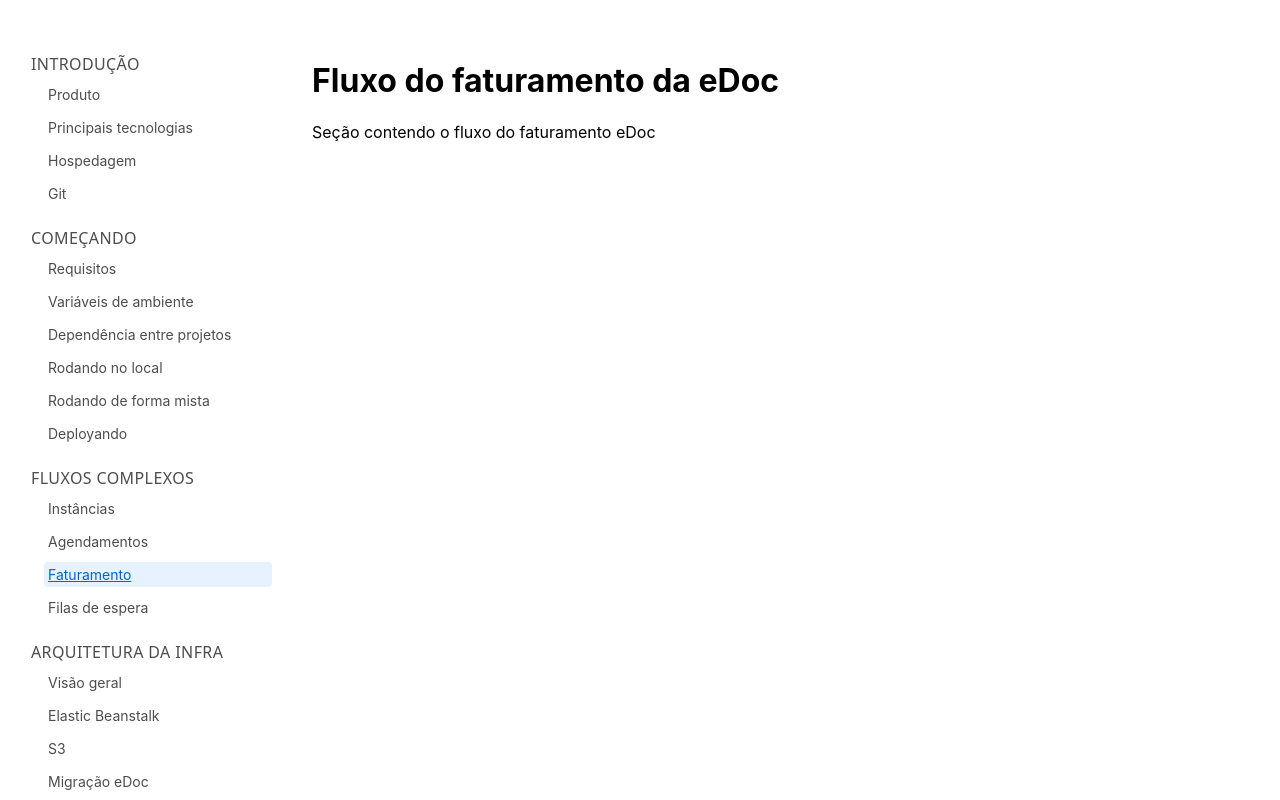
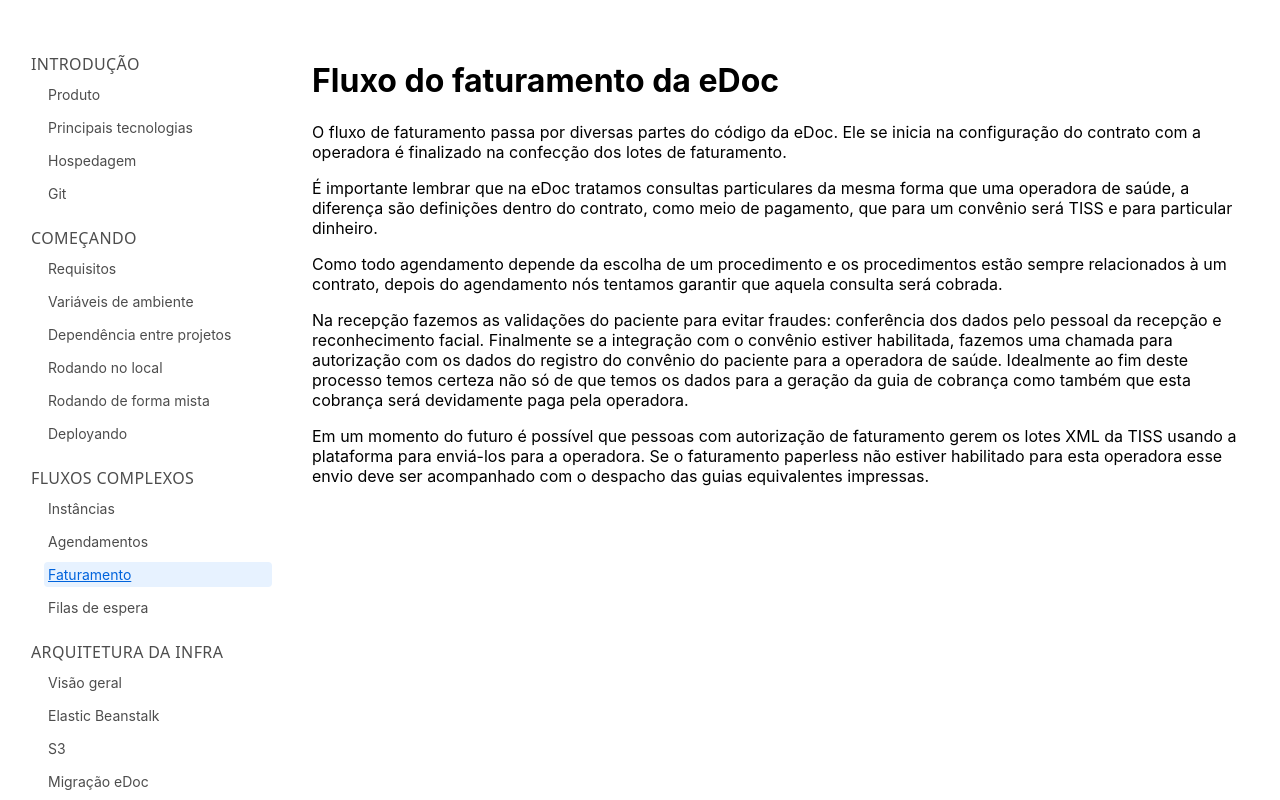
Before and after one commit to plenasaude/edoc-documentation, a React (Vite) app: page /complex-flows/billing in a window 1280 px wide. Built offline with nearby package versions, Linux system fonts and the light colour scheme.

Commit message:
Fluxo de faturamento

```diff
--- a/src/pages/ComplexFlows/Billing.tsx
+++ b/src/pages/ComplexFlows/Billing.tsx
@@ -5,7 +5,43 @@ export default function Billing() {
     <PageContent>
       <h1>Fluxo do faturamento da eDoc</h1>
 
-      <p>Seção contendo o fluxo do faturamento eDoc</p>
+      <p>
+        O fluxo de faturamento passa por diversas partes do código da eDoc. Ele
+        se inicia na configuração do contrato com a operadora é finalizado na
+        confecção dos lotes de faturamento.
+      </p>
+
+      <p>
+        É importante lembrar que na eDoc tratamos consultas particulares da
+        mesma forma que uma operadora de saúde, a diferença são definições
+        dentro do contrato, como meio de pagamento, que para um convênio será
+        TISS e para particular dinheiro.
+      </p>
+
+      <p>
+        Como todo agendamento depende da escolha de um procedimento e os
+        procedimentos estão sempre relacionados à um contrato, depois do
+        agendamento nós tentamos garantir que aquela consulta será cobrada.
+      </p>
+
+      <p>
+        Na recepção fazemos as validações do paciente para evitar fraudes:
+        conferência dos dados pelo pessoal da recepção e reconhecimento facial.
+        Finalmente se a integração com o convênio estiver habilitada, fazemos
+        uma chamada para autorização com os dados do registro do convênio do
+        paciente para a operadora de saúde. Idealmente ao fim deste processo
+        temos certeza não só de que temos os dados para a geração da guia de
+        cobrança como também que esta cobrança será devidamente paga pela
+        operadora.
+      </p>
+
+      <p>
+        Em um momento do futuro é possível que pessoas com autorização de
+        faturamento gerem os lotes XML da TISS usando a plataforma para
+        enviá-los para a operadora. Se o faturamento paperless não estiver
+        habilitado para esta operadora esse envio deve ser acompanhado com o
+        despacho das guias equivalentes impressas.
+      </p>
     </PageContent>
   );
 }
```
